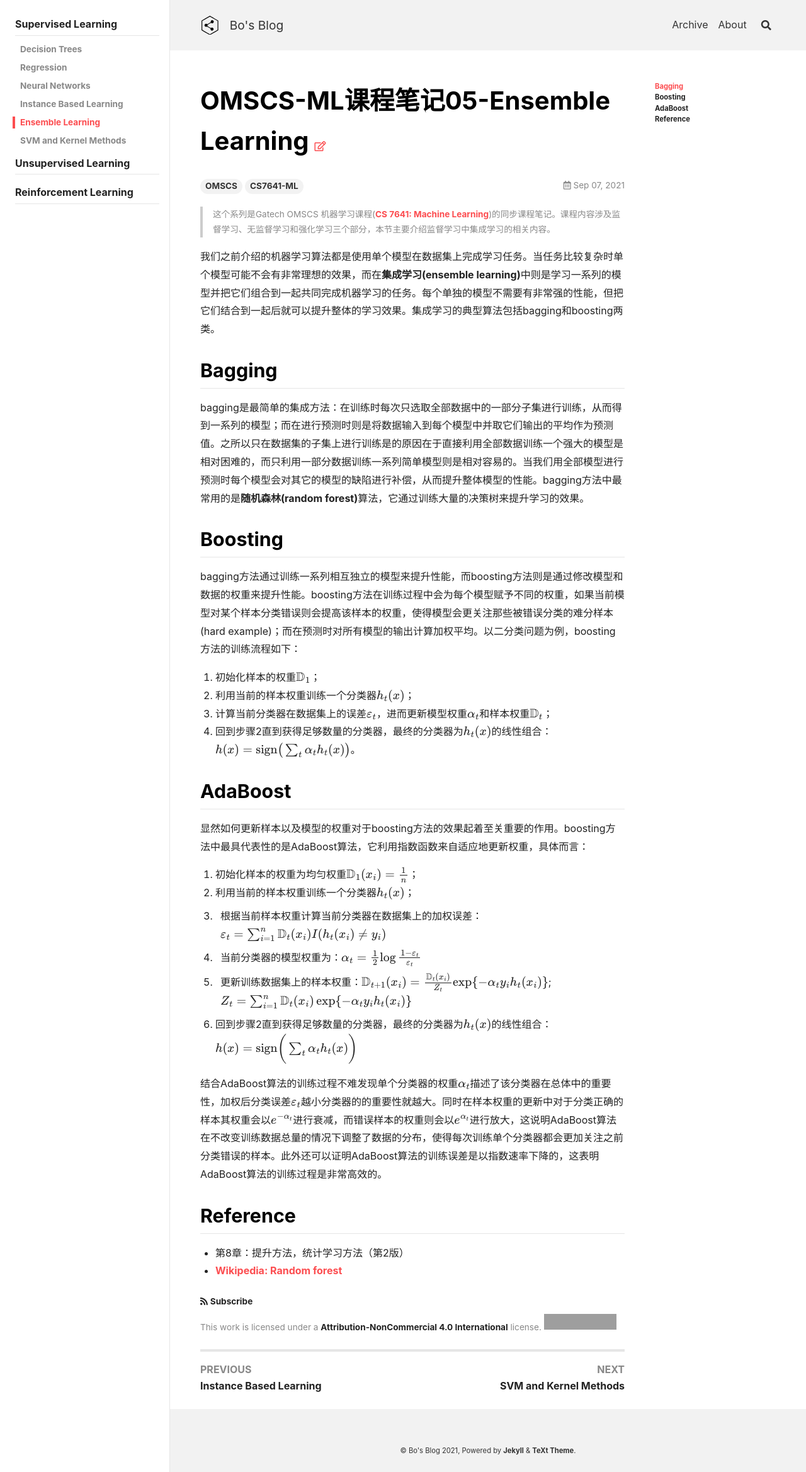
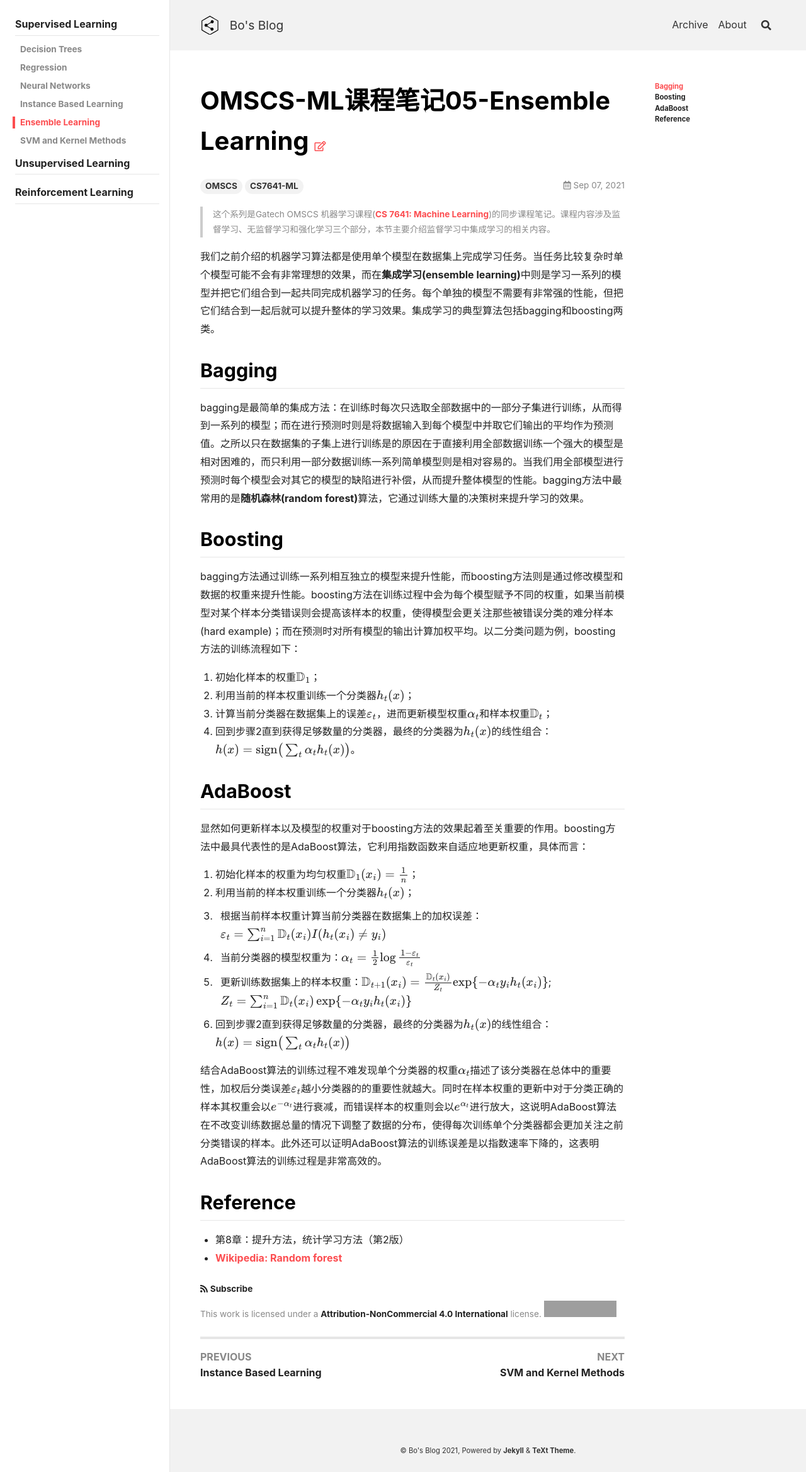
Before and after one commit to peng00bo00/peng00bo00_previous_blog, a Jekyll site: the page built from _posts/2021-09-07-OMSCS-ML-NOTES-05.md, in a window 1280 px wide. Shown: the whole page at 63% size. Built offline with Jekyll 4.4.1, drawn with Linux system fonts in a browser that asks for light colours; nearby versions of some CDN libraries; formulas are drawn with MathJax 3; grey boxes are pictures that could not be loaded.

Commit message:
Update 2021-09-07-OMSCS-ML-NOTES-05.md

```diff
--- a/_posts/2021-09-07-OMSCS-ML-NOTES-05.md
+++ b/_posts/2021-09-07-OMSCS-ML-NOTES-05.md
@@ -39,7 +39,7 @@ bagging方法通过训练一系列相互独立的模型来提升性能，而boos
 
 5. 更新训练数据集上的样本权重：$$\mathbb{D}_{t+1}(x_i) = \frac{\mathbb{D}_{t}(x_i)}{Z_t} \exp \{-\alpha_t y_i h_t(x_i) \}$$; $$Z_t = \sum_{i=1}^n \mathbb{D}_{t}(x_i) \exp \{-\alpha_t y_i h_t(x_i) \}$$
 
-6. 回到步骤2直到获得足够数量的分类器，最终的分类器为$h_t(x)$的线性组合：$$h(x) = \text{sign} \bigg( \sum_t \alpha_t h_t(x) \bigg)$$
+6. 回到步骤2直到获得足够数量的分类器，最终的分类器为$h_t(x)$的线性组合：$$h(x) = \text{sign} \big( \sum_t \alpha_t h_t(x) \big)$$
 
 结合AdaBoost算法的训练过程不难发现单个分类器的权重$\alpha_t$描述了该分类器在总体中的重要性，加权后分类误差$\varepsilon_t$越小分类器的的重要性就越大。同时在样本权重的更新中对于分类正确的样本其权重会以$e^{-\alpha_t}$进行衰减，而错误样本的权重则会以$e^{\alpha_t}$进行放大，这说明AdaBoost算法在不改变训练数据总量的情况下调整了数据的分布，使得每次训练单个分类器都会更加关注之前分类错误的样本。此外还可以证明AdaBoost算法的训练误差是以指数速率下降的，这表明AdaBoost算法的训练过程是非常高效的。
 
```
